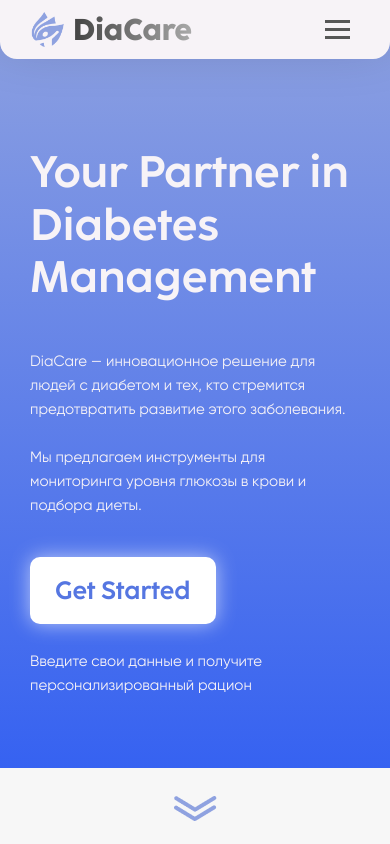
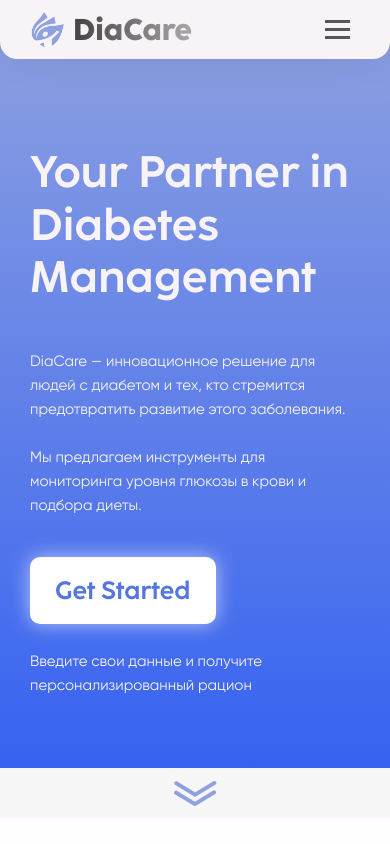
Before and after one commit to piluvz/DiaCare_client, a React (Create React App) app: page / in a window 390 px wide. Shown: the top 844 px of the page. Built offline with nearby package versions, Linux system fonts and the light colour scheme.

Commit message:
transition div upd

```diff
--- a/src/style/MainPage.css
+++ b/src/style/MainPage.css
@@ -207,6 +207,10 @@
 
 
 @media (max-width: 768px) {
+  .transition-div{
+    height: 50px;
+  }
+
   .image-content {
     display: none;
   }
```
